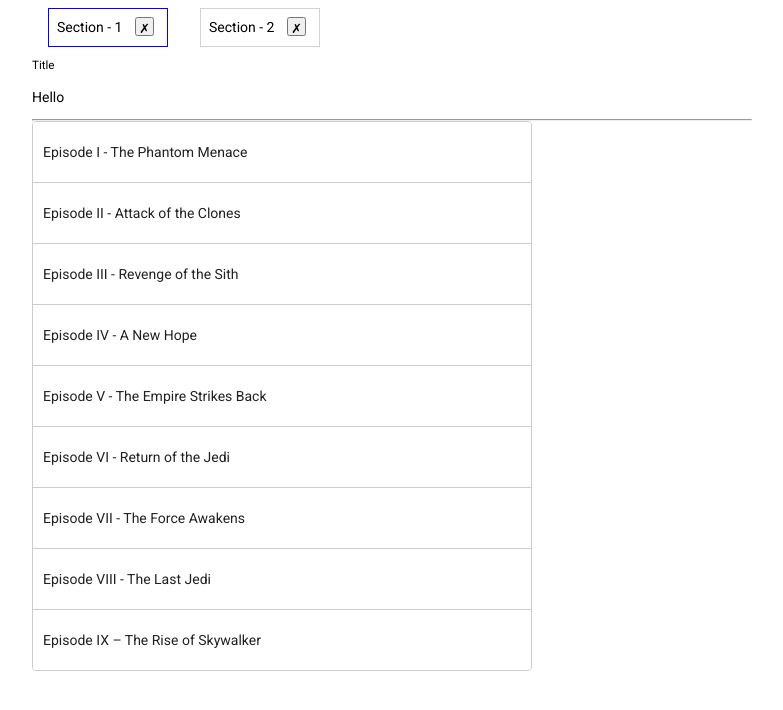
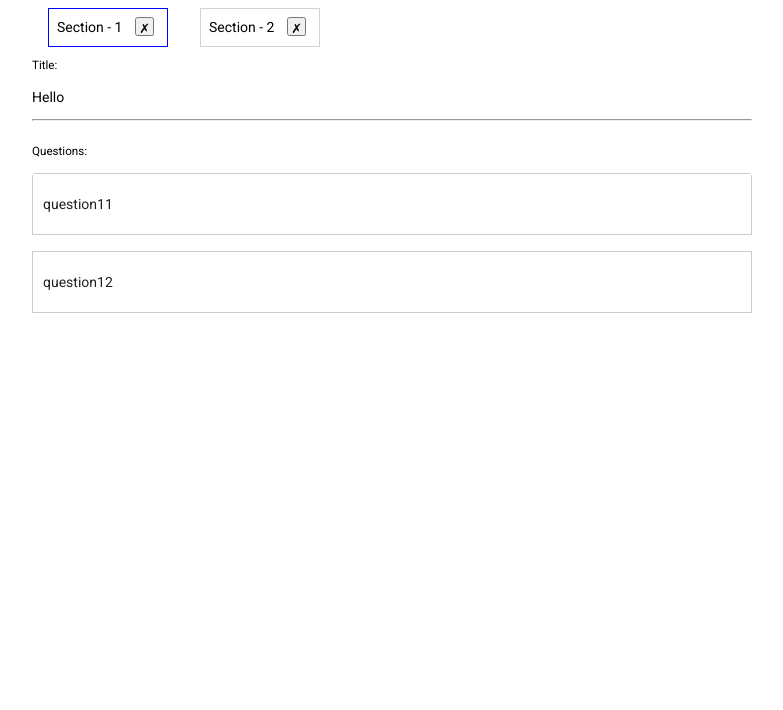
Before and after one commit to LazyCROW21/form-creator, an Angular app: page / in a window 1280 px wide. Shown: the top 710 px of the page, without its empty margins (248-1031 px from the left). Built offline with nearby package versions, Linux system fonts and the light colour scheme.

Commit message:
draggable added

```diff
--- a/src/app/app.component.css
+++ b/src/app/app.component.css
@@ -8,52 +8,3 @@
     max-width: 720px;
     margin: auto;
 }
-
-.example-list {
-    width: 500px;
-    max-width: 100%;
-    border: solid 1px #ccc;
-    min-height: 60px;
-    display: block;
-    background: white;
-    border-radius: 4px;
-    overflow: hidden;
-}
-
-.example-box {
-    padding: 20px 10px;
-    border-bottom: solid 1px #ccc;
-    color: rgba(0, 0, 0, 0.87);
-    display: flex;
-    flex-direction: row;
-    align-items: center;
-    justify-content: space-between;
-    box-sizing: border-box;
-    cursor: move;
-    background: white;
-    font-size: 14px;
-}
-
-.cdk-drag-preview {
-    box-sizing: border-box;
-    border-radius: 4px;
-    box-shadow: 0 5px 5px -3px rgba(0, 0, 0, 0.2),
-        0 8px 10px 1px rgba(0, 0, 0, 0.14),
-        0 3px 14px 2px rgba(0, 0, 0, 0.12);
-}
-
-.cdk-drag-placeholder {
-    opacity: 0;
-}
-
-.cdk-drag-animating {
-    transition: transform 250ms cubic-bezier(0, 0, 0.2, 1);
-}
-
-.example-box:last-child {
-    border: none;
-}
-
-.example-list.cdk-drop-list-dragging .example-box:not(.cdk-drag-placeholder) {
-    transition: transform 250ms cubic-bezier(0, 0, 0.2, 1);
-}
--- a/src/app/app.component.html
+++ b/src/app/app.component.html
@@ -1,7 +1,4 @@
 <div class="container">
   <app-form-section-nav></app-form-section-nav>
   <app-form-section></app-form-section>
-  <div cdkDropList class="example-list" (cdkDropListDropped)="drop($event)">
-    <div class="example-box" *ngFor="let movie of movies" cdkDrag>{{ movie }}</div>
-  </div>
 </div>
--- a/src/app/app.component.ts
+++ b/src/app/app.component.ts
@@ -1,5 +1,4 @@
 import { Component, ViewEncapsulation } from '@angular/core';
-import { CdkDragDrop, moveItemInArray } from '@angular/cdk/drag-drop';
 
 @Component({
   selector: 'app-root',
@@ -9,19 +8,4 @@
 })
 export class AppComponent {
   title = 'form-creator';
-  movies = [
-    'Episode I - The Phantom Menace',
-    'Episode II - Attack of the Clones',
-    'Episode III - Revenge of the Sith',
-    'Episode IV - A New Hope',
-    'Episode V - The Empire Strikes Back',
-    'Episode VI - Return of the Jedi',
-    'Episode VII - The Force Awakens',
-    'Episode VIII - The Last Jedi',
-    'Episode IX – The Rise of Skywalker',
-  ];
-
-  drop(event: any) {
-    moveItemInArray(this.movies, event.previousIndex, event.currentIndex);
-  }
 }
--- a/src/app/common/form-type.ts
+++ b/src/app/common/form-type.ts
@@ -1,5 +1,6 @@
 export type MySection = {
     title: string;
+    questions: string[];
 }
 
 export type MyForm = {
--- a/src/app/form-section/form-section.component.css
+++ b/src/app/form-section/form-section.component.css
@@ -0,0 +1,42 @@
+.example-list {
+    width: 100%;
+    min-height: 60px;
+    display: block;
+    background: white;
+    border-radius: 4px;
+    overflow: hidden;
+}
+
+.example-box {
+    margin-bottom: 1rem;
+    padding: 20px 10px;
+    border: solid 1px #ccc;
+    color: rgba(0, 0, 0, 0.87);
+    display: flex;
+    flex-direction: row;
+    align-items: center;
+    justify-content: space-between;
+    cursor: move;
+    background: white;
+    font-size: 14px;
+}
+
+.cdk-drag-preview {
+    box-sizing: border-box;
+    border-radius: 4px;
+    box-shadow: 0 5px 5px -3px rgba(0, 0, 0, 0.2),
+        0 8px 10px 1px rgba(0, 0, 0, 0.14),
+        0 3px 14px 2px rgba(0, 0, 0, 0.12);
+}
+
+.cdk-drag-placeholder {
+    opacity: 0;
+}
+
+.cdk-drag-animating {
+    transition: transform 250ms cubic-bezier(0, 0, 0.2, 1);
+}
+
+.example-list.cdk-drop-list-dragging .example-box:not(.cdk-drag-placeholder) {
+    transition: transform 250ms cubic-bezier(0, 0, 0.2, 1);
+}
--- a/src/app/form-section/form-section.component.html
+++ b/src/app/form-section/form-section.component.html
@@ -1,5 +1,10 @@
 <div>
-    <h5>Title</h5>
+    <h5 class="small-title">Title: </h5>
     <p>{{ getActiveForm().title }}</p>
     <hr>
+    <br>
+    <h5 class="small-title">Questions: </h5>
+    <div cdkDropList class="example-list" (cdkDropListDropped)="drop($event)">
+        <div class="example-box" *ngFor="let question of getQuestions()" cdkDrag>{{ question }}</div>
+    </div>
 </div>
--- a/src/app/form-section/form-section.component.ts
+++ b/src/app/form-section/form-section.component.ts
@@ -1,3 +1,4 @@
+import { moveItemInArray } from '@angular/cdk/drag-drop';
 import { Component, OnInit } from '@angular/core';
 import { MySection } from '../common/form-type';
 import { FormService } from '../form-service/form-service.service';
@@ -18,4 +19,11 @@
     return this.formService.getFrom().sections[this.formService.getActiveSection()];
   }
 
+  getQuestions() {
+    return this.getActiveForm().questions;
+  }
+
+  drop(event: any) {
+    moveItemInArray(this.getQuestions(), event.previousIndex, event.currentIndex);
+  }
 }
--- a/src/app/form-service/form-service.service.ts
+++ b/src/app/form-service/form-service.service.ts
@@ -5,16 +5,25 @@
   providedIn: 'root'
 })
 export class FormService {
+  // use Observable & Subjects
   private activeSection: number = 0;
   private form: MyForm = {
     title: 'Demo Form',
     descrption: 'Demo form for demo purpose',
     sections: [
       {
-        title: 'Hello'
+        title: 'Hello',
+        questions: [
+          'question11',
+          'question12'
+        ]
       },
       {
-        title: 'Hey'
+        title: 'Hey',
+        questions: [
+          'question21',
+          'question22'
+        ]
       }
     ]
   }
```
